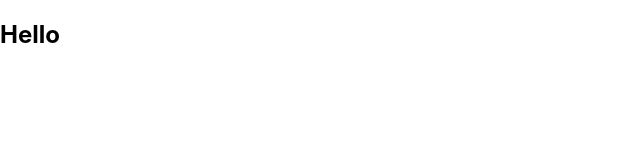
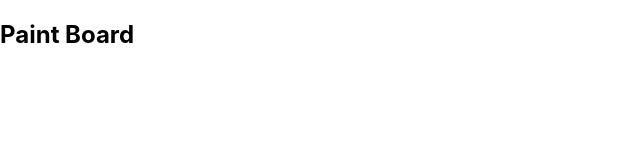
Before and after one commit to Asilo5/hooks-paint-app, a React (Create React App) app: page / in a window 1280 px wide. Shown: the top 160 px of the page, without its empty margins (0-640 px from the left). Built offline with nearby package versions, Linux system fonts and the light colour scheme.

Commit message:
Add title to App

```diff
--- a/src/Components/App/App.js
+++ b/src/Components/App/App.js
@@ -1,11 +1,18 @@
-import React from 'react';
+import React, { useState,
+                useEffect,
+                useRef,
+                useCallback,
+                useMemo
+} from 'react';
 import randomColor from 'randomcolor';
 
 
 function App() {
+
   return (
     <section className="App">
-      <h1>Hello</h1>
+      <h1>Paint Board</h1>
+
     </section>
   );
 }
```
